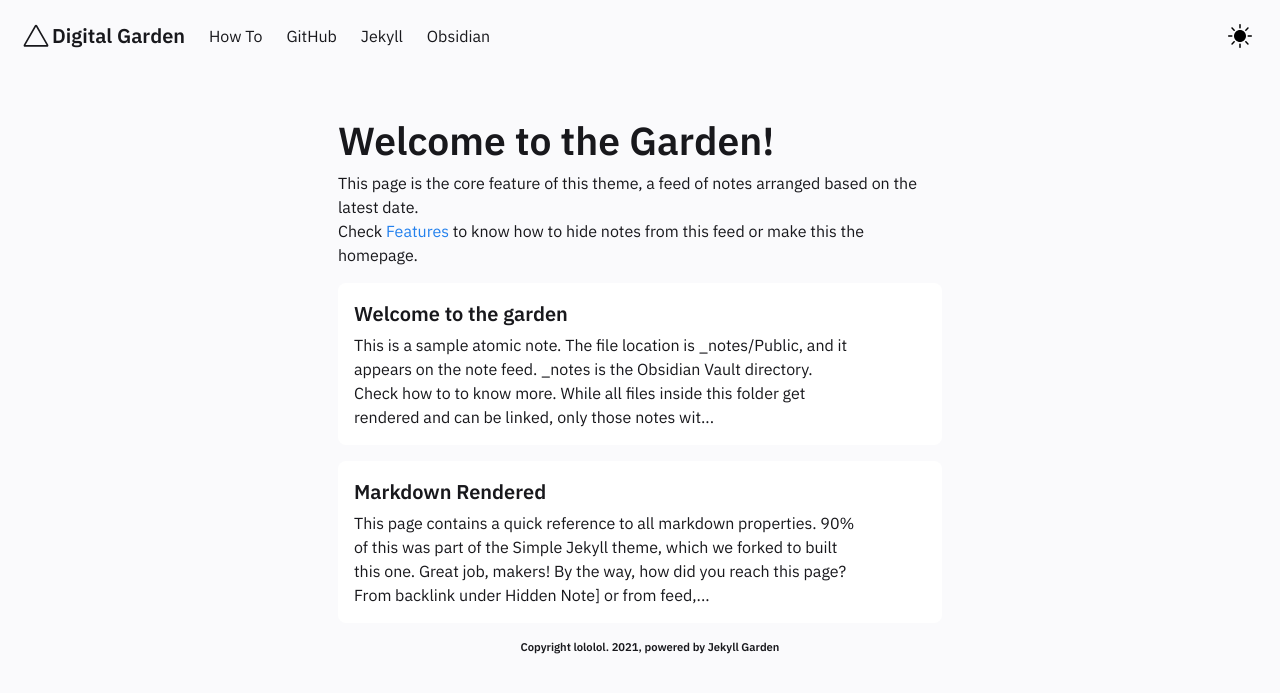
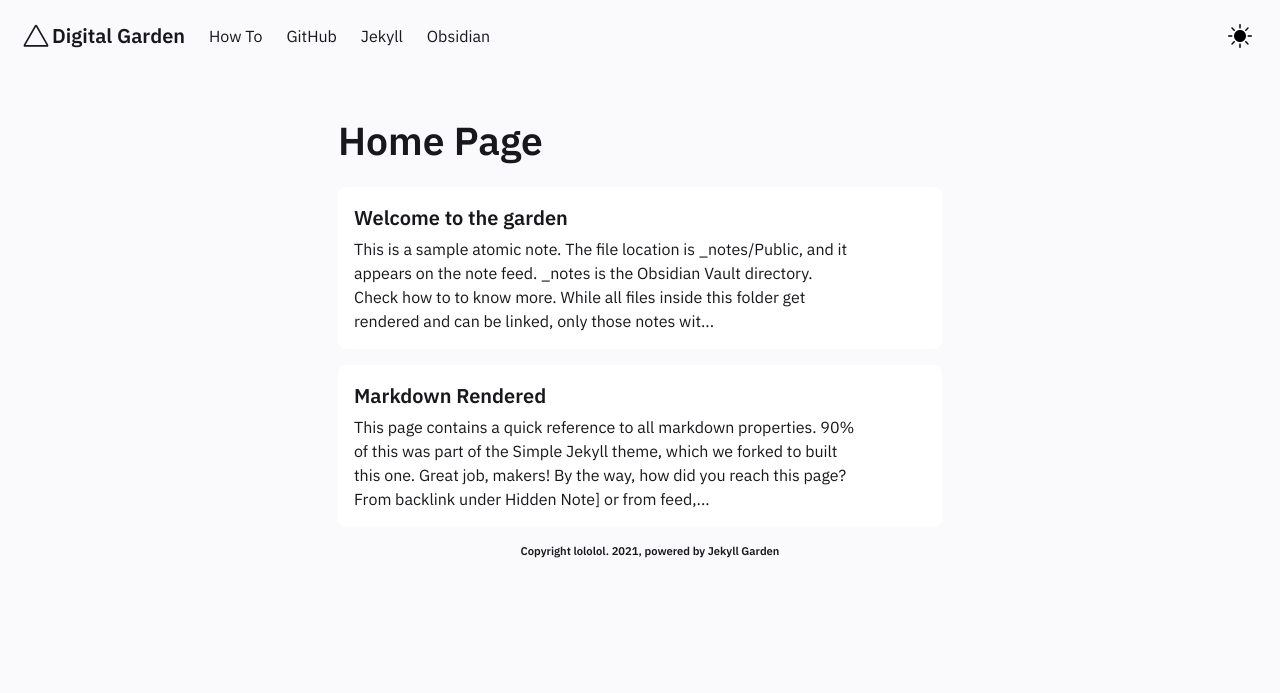
Before and after one commit to antrmn/ra-c.github.io, a Jekyll site: the page built from pages/index.md, in a window 1280 px wide. Shown: the top 693 px of the page. Built offline with Jekyll 4.4.1, drawn with Linux system fonts in a browser that asks for light colours.

Commit message:
Update FeedContent.html

```diff
--- a/_includes/FeedContent.html
+++ b/_includes/FeedContent.html
@@ -1,8 +1,3 @@
 <div class="block">
-    <h1>Welcome to the Garden!</h1>
-
-    This page is the core feature of this theme, a feed of notes arranged based on the latest date. </br>
-    Check <a href="../posts/features" style="color:var(--link);">Features</a> to know how to hide notes from this feed or make this the homepage.
-
-
+    <h1>Home Page</h1>
     </div>
```
